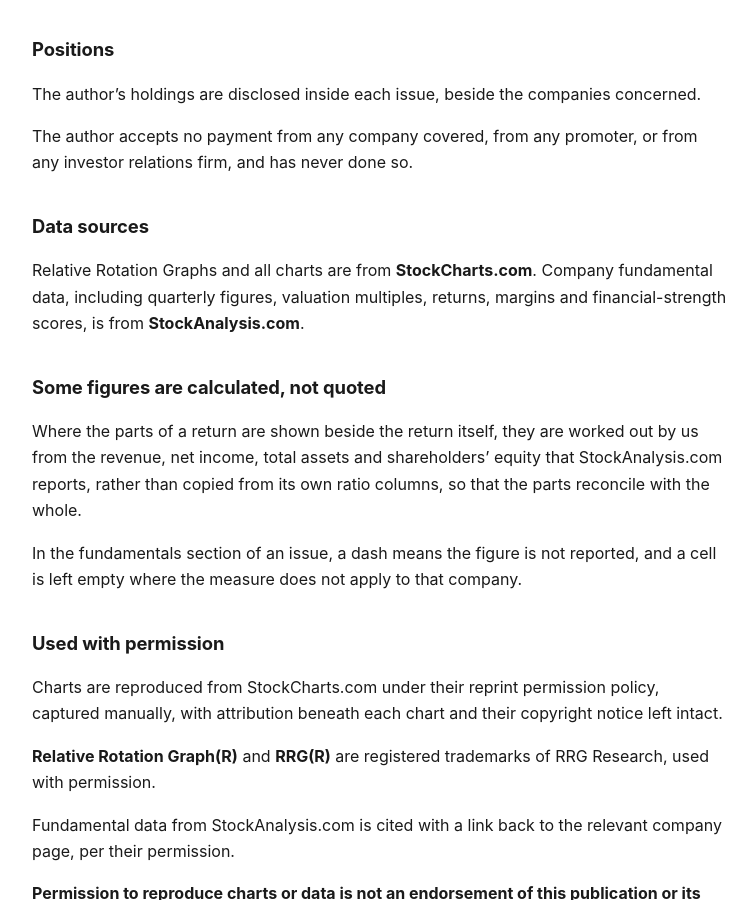
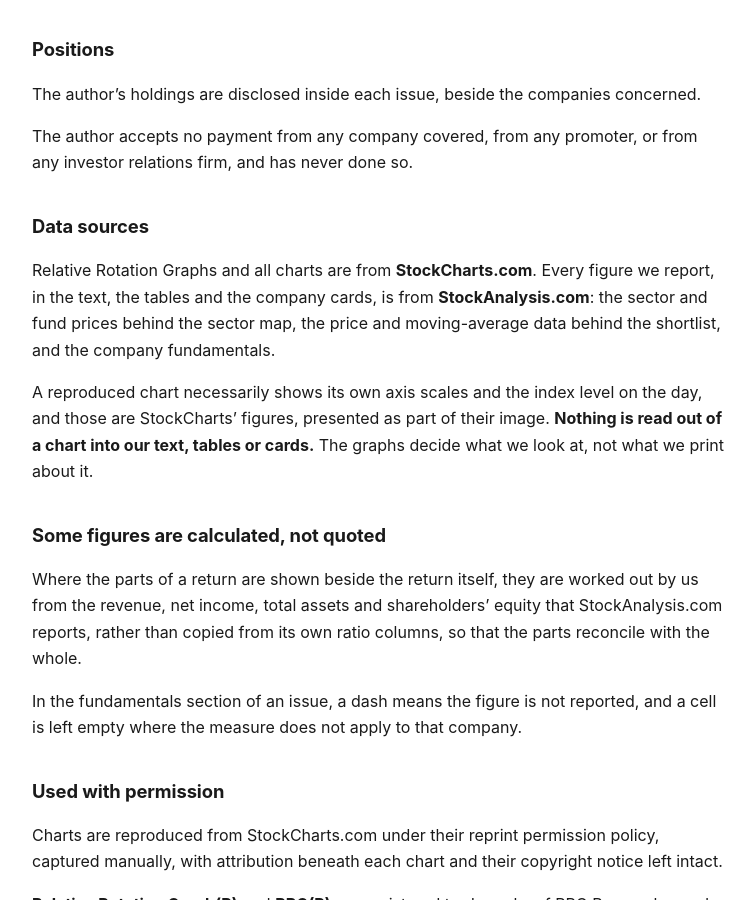
Before and after one commit to themicrocapinvestor/MM-Policies, a Jekyll site: the page built from disclaimer.md, in a window 1280 px wide and 900 px high, scrolled down 1107 px. Shown: the whole window, without its empty margins (260-1016 px from the left). Built offline with Jekyll 4.4.1, drawn with Linux system fonts in a browser that asks for light colours.

Commit message:
Disclaimer: a reproduced chart carries its own figures
The issue claimed every figure in it came from StockAnalysis. Not literally true once a
StockCharts screenshot is embedded: the image itself shows the $SPX level, the JdK
RS-Ratio and RS-Momentum scales, and the date range. Those are StockCharts' numbers.

The claim now scopes to figures we report, in text, tables and cards, and states plainly
that nothing is read out of a chart into any of them.

```diff
--- a/disclaimer.md
+++ b/disclaimer.md
@@ -52,9 +52,15 @@ investor relations firm, and has never done so.
 
 ## Data sources
 
-Relative Rotation Graphs and all charts are from **StockCharts.com**. Company fundamental
-data, including quarterly figures, valuation multiples, returns, margins and
-financial-strength scores, is from **StockAnalysis.com**.
+Relative Rotation Graphs and all charts are from **StockCharts.com**. Every figure we
+report, in the text, the tables and the company cards, is from **StockAnalysis.com**: the
+sector and fund prices behind the sector map, the price and moving-average data behind the
+shortlist, and the company fundamentals.
+
+A reproduced chart necessarily shows its own axis scales and the index level on the day,
+and those are StockCharts' figures, presented as part of their image. **Nothing is read out
+of a chart into our text, tables or cards.** The graphs decide what we look at, not what we
+print about it.
 
 ## Some figures are calculated, not quoted
 
```
